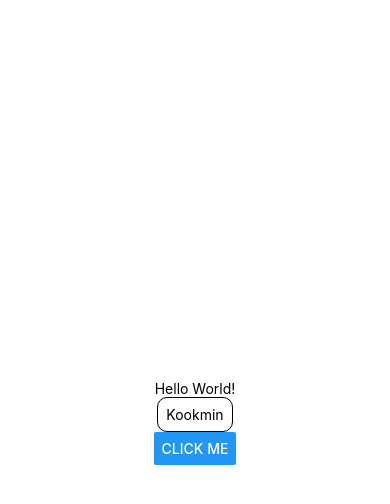
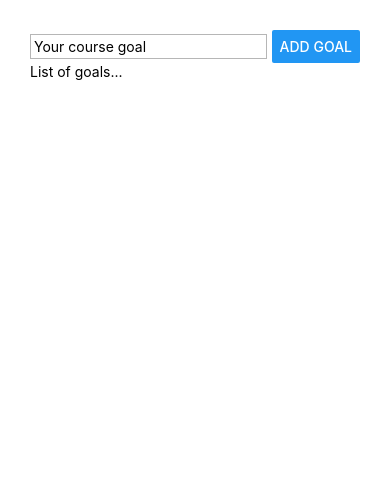
Before and after one commit to ljh37694/ReactNativeUdemy, a React Native app in the folder RNCourse/: screen / in a window 390 px wide. Shown: the top 504 px of the page. Built offline with nearby package versions, Linux system fonts and the light colour scheme.

Commit message:
flex 실습

```diff
--- a/RNCourse/App.js
+++ b/RNCourse/App.js
@@ -1,26 +1,35 @@
-import { Button, StyleSheet, Text, View } from 'react-native';
+import { Button, StyleSheet, Text, TextInput, View } from 'react-native';
 
 export default function App() {
   return (
-    <View style={styles.container}>
-      <Text>Hello World!</Text>
-      <Text style={styles.textTest}>Kookmin</Text>
-      <Button title='Click me' onPress={() => { alert("Hello")}}></Button>
+    <View style={styles.appContainer}>
+      <View style={styles.inputContainer}>
+        <TextInput style={styles.textInput} placeholder='Your course goal' />
+        <Button title='Add Goal' />
+      </View>
+      <View>
+        <Text>
+          List of goals...
+        </Text>
+      </View>
     </View>
   );
 }
 
 const styles = StyleSheet.create({
-  container: {
-    flex: 1,
-    backgroundColor: '#fff',
-    alignItems: 'center',
-    justifyContent: 'center',
+  appContainer: {
+    padding: 30,
   },
-  textTest: {
-    padding: 8,
-    borderColor: "black",
+  inputContainer: {
+    flexDirection: 'row',
+    alignItems: "center",
+    justifyContent: "space-between",
+  },
+  textInput: {
     borderWidth: 1,
-    borderRadius: 10,
-  }
+    borderColor: '#b6b6b6ff',
+    width: '80%',
+    padding: 3,
+    marginRight: 5
+  },
 });
```
